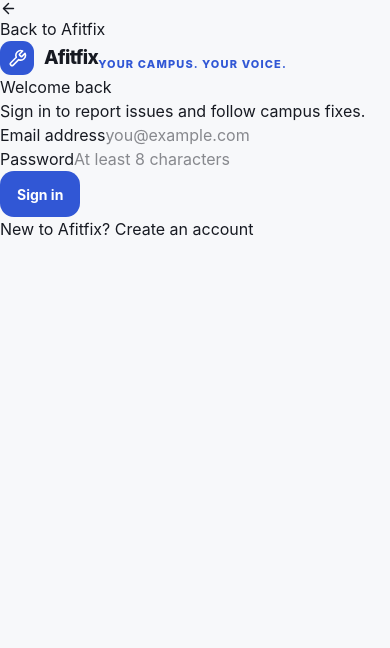
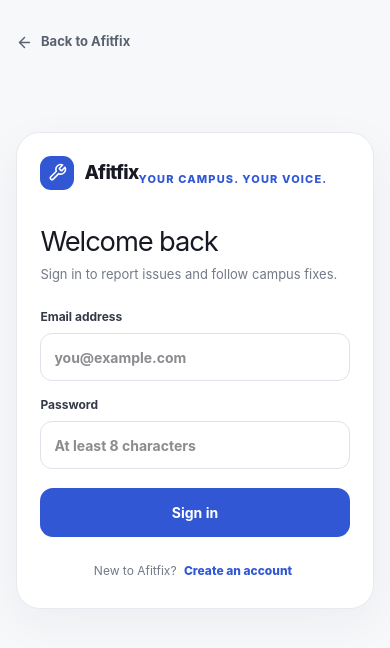
Before and after one commit to fawazfff/Afitfix, a Next.js app: page /login in a window 390 px wide. Shown: the top 648 px of the page. Built offline with nearby package versions, Linux system fonts and the light colour scheme.

Commit message:
Style responsive authentication and report forms

```diff
--- a/src/app/globals.css
+++ b/src/app/globals.css
@@ -76,3 +76,33 @@ a { color: inherit; text-decoration: none; }
   .bottom-nav { position: static; width: min(100% - 48px, 900px); margin: 30px auto 0; border: 1px solid var(--line); border-radius: 17px; }
   .fab { right: max(28px, calc((100% - 900px) / 2)); bottom: 32px; }
 }
+
+
+/* Authentication and report forms */
+.auth-shell { min-height:100svh; padding:20px 16px calc(24px + env(safe-area-inset-bottom)); background:var(--canvas); }
+.auth-back { display:inline-flex; align-items:center; gap:8px; min-height:44px; color:#596171; font-size:13px; font-weight:650; }
+.auth-card,.report-card { width:min(100%,460px); margin:clamp(26px,8vh,72px) auto 0; padding:clamp(22px,6vw,34px); border:1px solid var(--line); border-radius:24px; background:white; box-shadow:0 14px 45px rgb(25 35 65 / 5%); }
+.auth-brand { margin-bottom:28px; }
+.auth-card h1,.report-card h1 { margin:9px 0 7px; font-size:clamp(27px,7vw,34px); letter-spacing:-1.1px; line-height:1.12; }
+.auth-copy { margin:0 0 23px; color:var(--muted); font-size:13px; line-height:1.6; }
+.auth-form { display:grid; gap:15px; }
+.auth-form label { display:grid; gap:7px; color:#343a48; font-size:12px; font-weight:750; }
+.auth-form input,.auth-form textarea,.auth-form select { width:100%; min-height:48px; padding:12px 13px; border:1px solid #dfe2e9; border-radius:12px; outline:none; color:var(--ink); background:white; font-size:14px; }
+.auth-form textarea { min-height:125px; resize:vertical; line-height:1.5; }
+.auth-form input:focus,.auth-form textarea:focus,.auth-form select:focus { border-color:var(--brand); box-shadow:0 0 0 3px rgb(49 87 213 / 10%); }
+.auth-form input[type=file] { min-height:auto; padding:9px; font-size:12px; }
+.optional { color:#8b91a0; font-size:11px; font-weight:500; }
+.auth-submit { width:100%; min-height:49px; margin-top:4px; border-radius:13px; }
+.auth-submit:disabled { cursor:wait; opacity:.7; }
+.auth-switch { margin:21px 0 0; color:var(--muted); font-size:12px; text-align:center; }
+.auth-switch button { padding:4px; border:0; background:transparent; color:var(--brand); font-size:12px; font-weight:800; }
+.form-notice { margin:0; padding:11px 12px; border:1px solid #dce5ff; border-radius:11px; background:#f3f6ff; color:#2949a8; font-size:12px; line-height:1.5; overflow-wrap:anywhere; }
+.spin { animation:afitfix-spin 1s linear infinite; }
+@keyframes afitfix-spin { to { transform:rotate(360deg); } }
+.report-shell { padding-bottom:50px; }
+.report-card { margin-top:22px; }
+.upload-label { display:flex!important; align-items:center; flex-wrap:wrap; gap:8px!important; padding:13px; border:1px dashed #cfd5e3; border-radius:13px; color:#354c9b!important; }
+.upload-label input { flex-basis:100%; }
+.file-name { margin:-8px 0 0; color:var(--muted); font-size:11px; overflow-wrap:anywhere; }
+.admin-link a { display:inline-flex; align-items:center; gap:5px; color:var(--brand); font-size:13px; font-weight:750; }
+@media (min-width:720px) { .auth-shell { padding-top:30px; } .report-card { width:min(100%,620px); } }
```
